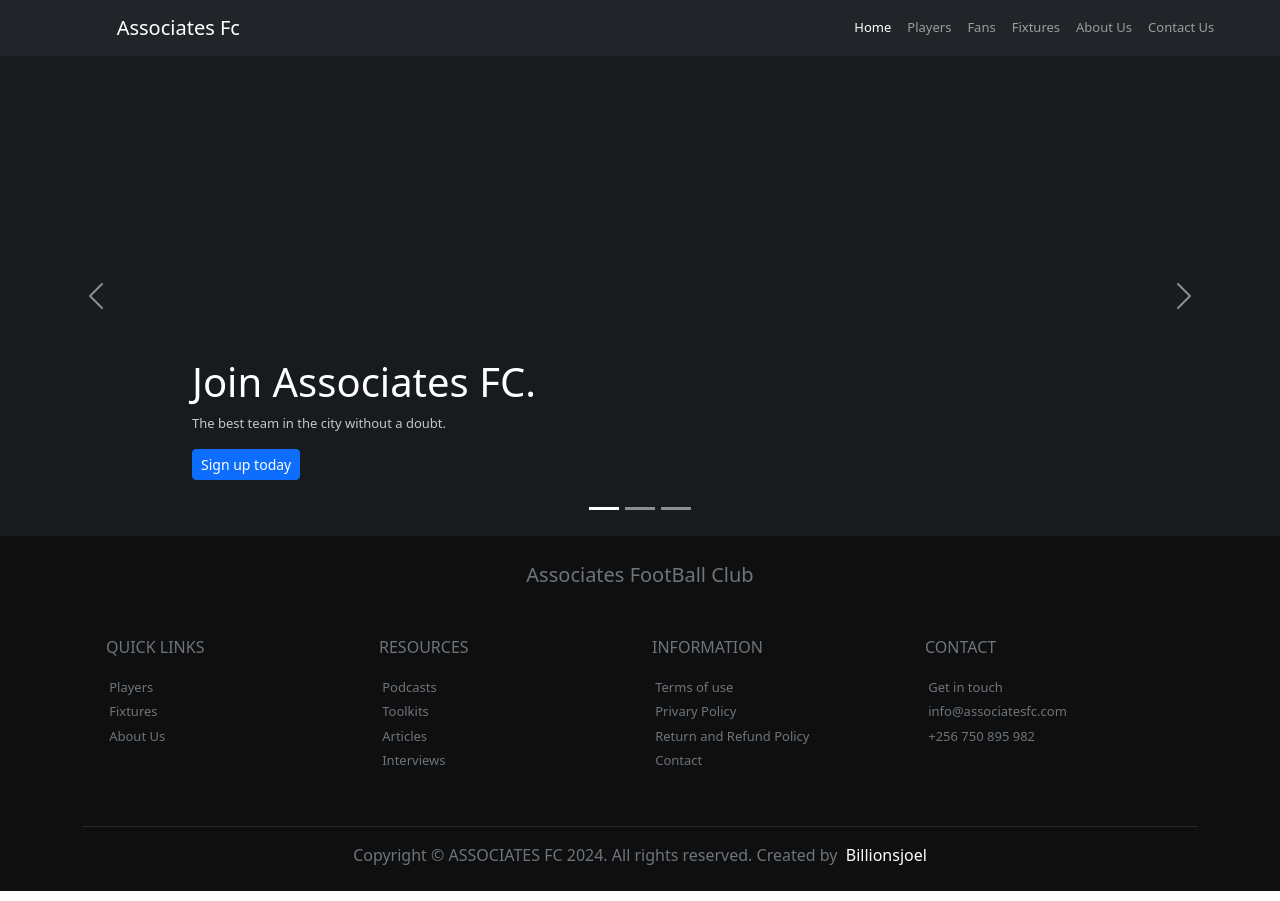
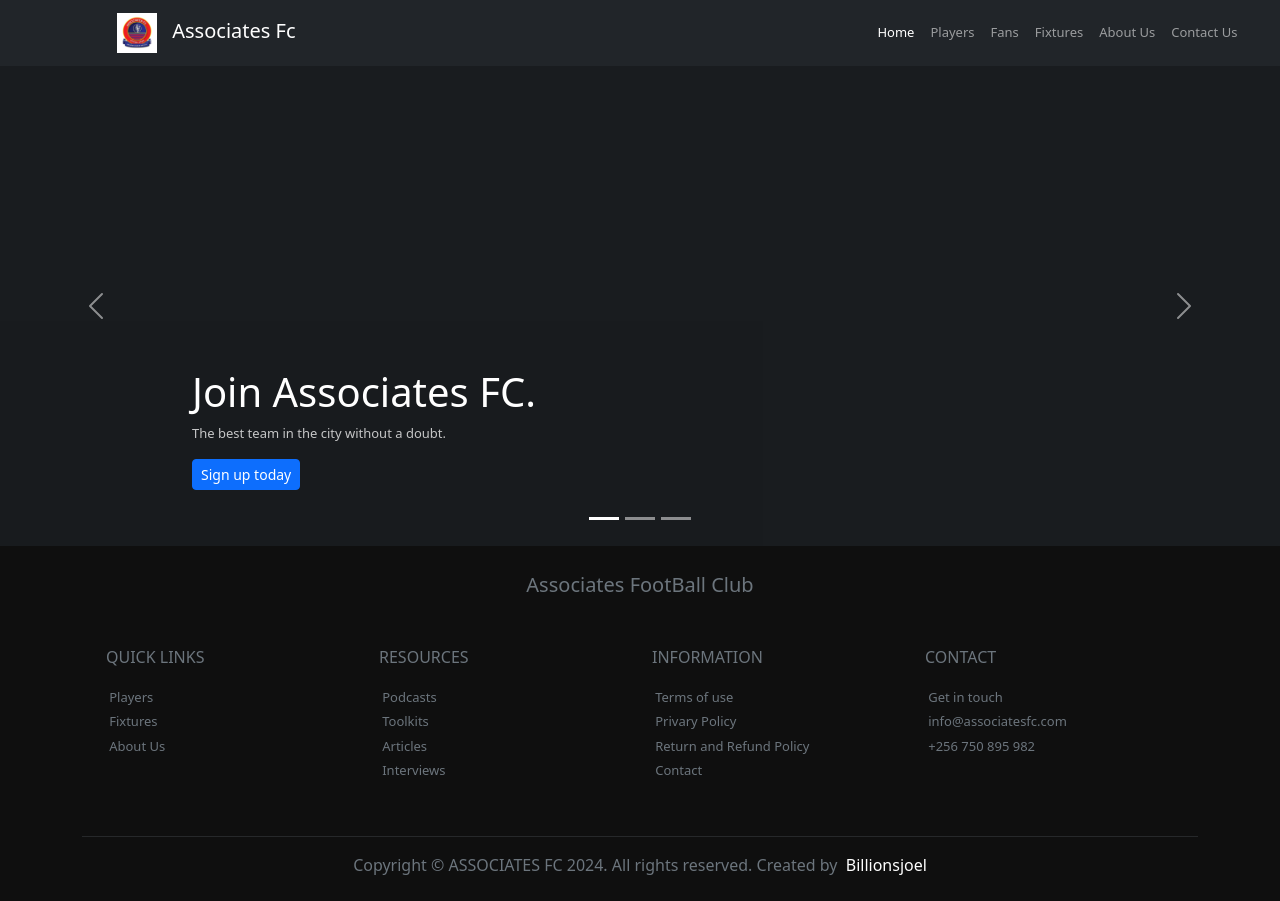
Before and after one commit to billionsjoel/associatesfc-app, a Next.js app: page / in a window 1280 px wide. Built offline with nearby package versions, Linux system fonts and the light colour scheme.

Commit message:
Add logo and nav style

```diff
--- a/app/LandingPage/Components/Navbar.tsx
+++ b/app/LandingPage/Components/Navbar.tsx
@@ -1,9 +1,12 @@
+import Image from 'next/image';
+import styles from './css/nav.module.css';
+
 export default function Navbar() {
 	return (
 		<nav className="navbar navbar-expand-md navbar-dark bg-dark" aria-label="Fourth navbar example">
 			<div className="container-fluid">
 				<a className="navbar-brand offset-1" href="#">
-					Associates Fc
+					<Image src="/images/logo.jpeg" alt="Team logo" width={40} height={40} className={`${styles.logo}`} /> &nbsp; Associates Fc
 				</a>
 				<button
 					className="navbar-toggler"
--- /dev/null
+++ b/app/LandingPage/Components/css/nav.module.css
@@ -0,0 +1,3 @@
+.logo {
+	border-radius: 100;
+}
```
Also changed, not shown: public/images/logo.jpeg (added).
